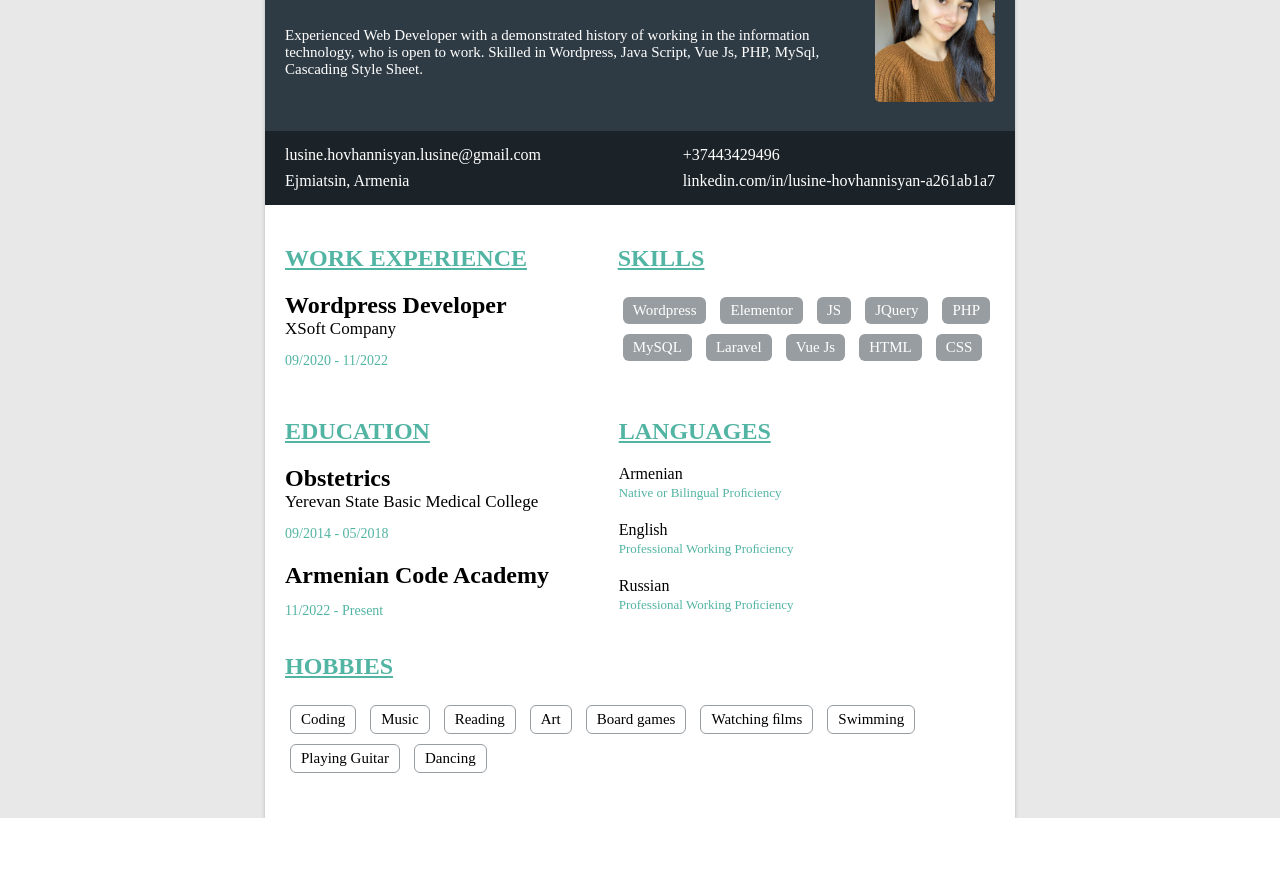
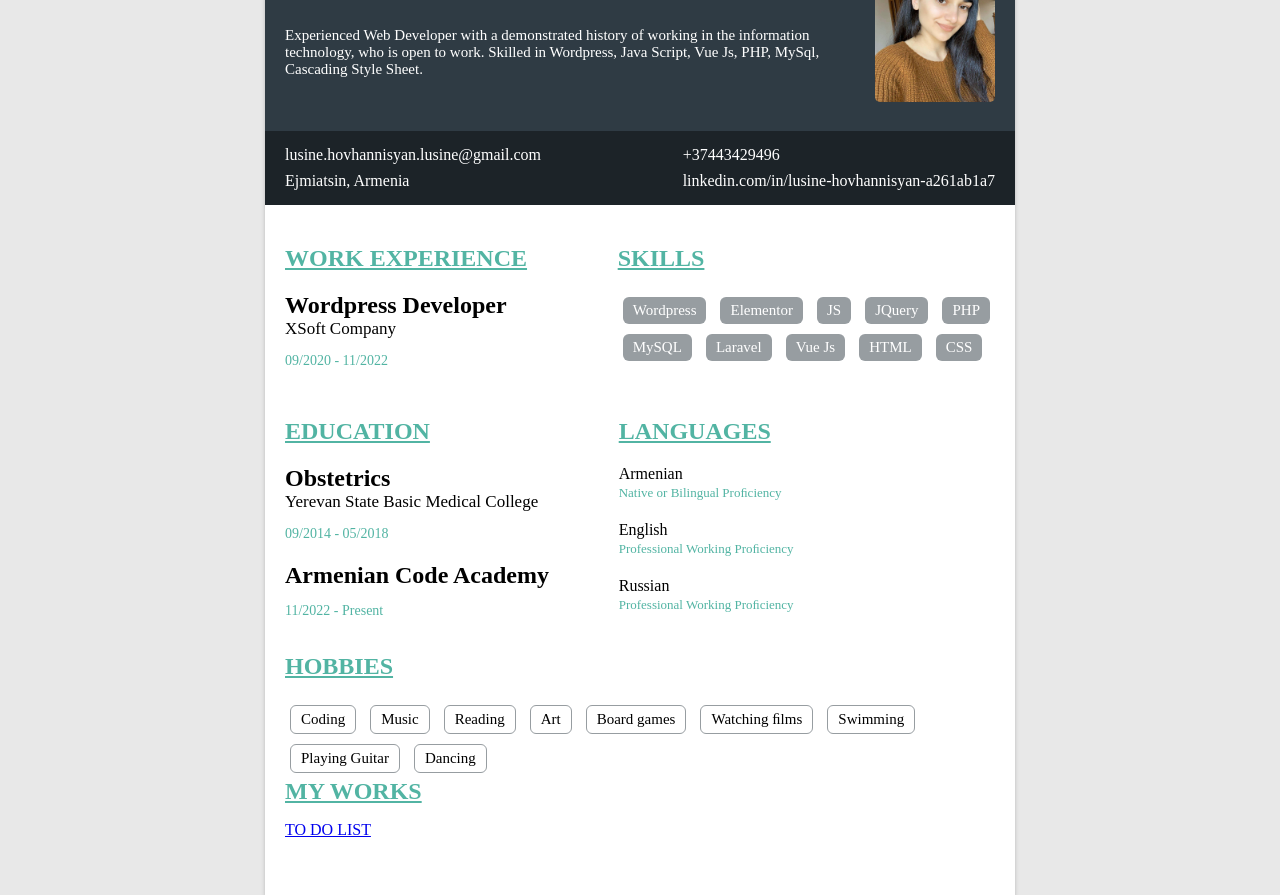
Before and after one commit to Lusine679/Lusine679.githab.io, a plain HTML site: page index.html in a window 1280 px wide. Shown: the part 83-978 px from the top of the page. Before the commit the page ends 901 px from the top, so only its background shows below. Drawn offline with Linux system fonts and the light colour scheme.

Commit message:
Update index.html

```diff
--- a/index.html
+++ b/index.html
@@ -4,7 +4,6 @@
     <title>Resume</title>
     <link rel="stylesheet" href="style.css">
   </head>
-
   <body>
     <div class="resume">
         <div class="main-resume">
@@ -96,11 +95,14 @@
                 <p class="hobbies-item">Dancing</p>
               </div>
             </div>
+
+            <div class="my-works">
+              <h2 class="title">MY WORKS</h2>
+              <p><a href="https://lusine679.github.io/To-Do-List/">TO DO LIST</a></p>
+            </div>
            </div>
         </div>
     </div>
     <script src="script.js"></script>
-
   </body>
-
 </html>
```
